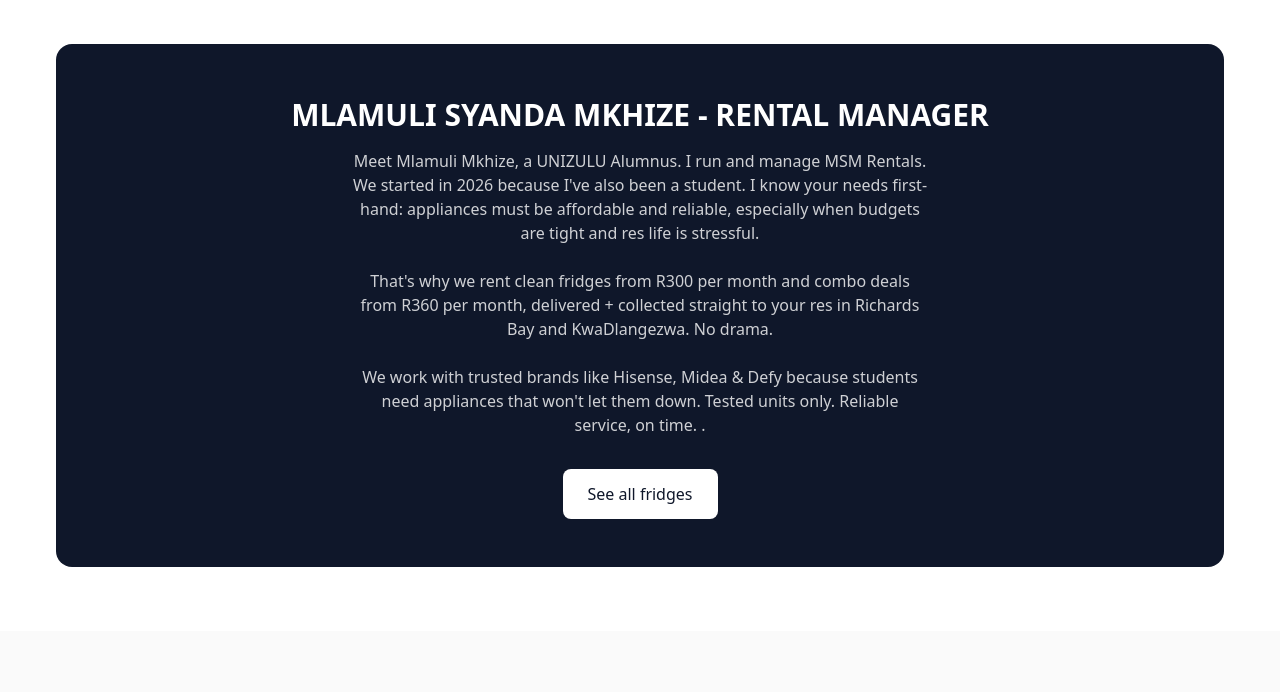
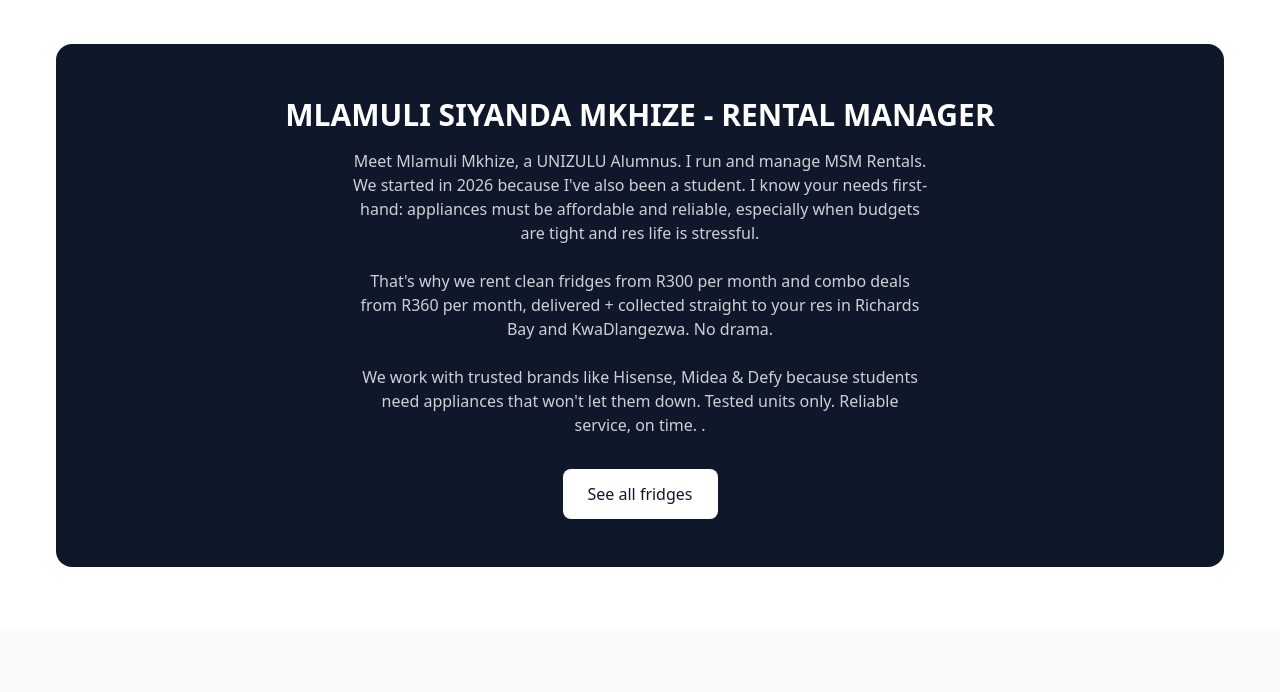
Before and after one commit to sthabisomathe/MSM-Rentals, a plain HTML site: page About Us.html in a window 1280 px wide. Shown: the part 85-777 px from the top of the page. Drawn offline with Linux system fonts and the light colour scheme.

Commit message:
Update About Us.html

```diff
--- a/About Us.html
+++ b/About Us.html
@@ -29,7 +29,7 @@
       <section style="padding: 4rem 0;">
         <div class="container">
           <div class="cta-banner">
-            <h2>MLAMULI SYANDA MKHIZE - RENTAL MANAGER</h2>
+            <h2>MLAMULI SIYANDA MKHIZE - RENTAL MANAGER</h2>
             <p>Meet Mlamuli Mkhize, a UNIZULU Alumnus. I run and manage MSM Rentals. We started in 2026 because I've also been a student. I know your needs first-hand: appliances must be affordable and reliable, especially when budgets are tight and res life is stressful.<br><br>
 
 That's why we rent clean fridges from R300 per month and combo deals from R360 per month, delivered + collected straight to your res in Richards Bay and KwaDlangezwa. No drama.<br><br>
```
